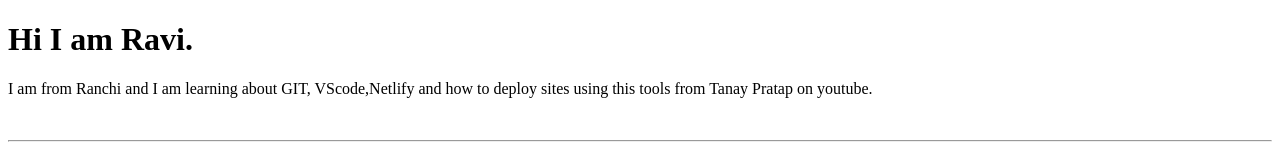
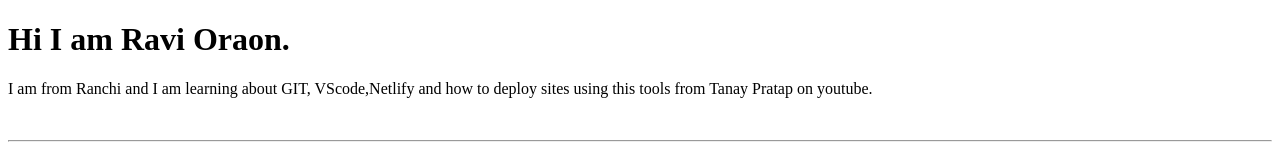
Before and after one commit to Oraonravi/ravi-oraon-site, a plain HTML site: page index.html in a window 1280 px wide. Shown: the top 160 px of the page. Drawn offline with Linux system fonts and the light colour scheme.

```diff
--- a/index.html
+++ b/index.html
@@ -7,7 +7,7 @@
     <title>My site</title>
 </head>
 <body>
- <h1>Hi I am Ravi.</h1>
+ <h1>Hi I am Ravi Oraon.</h1>
  <p>I am from Ranchi and I am learning about GIT, VScode,Netlify and how to deploy sites using this tools from Tanay Pratap on youtube.</p>
  <br>
  <hr>
```
